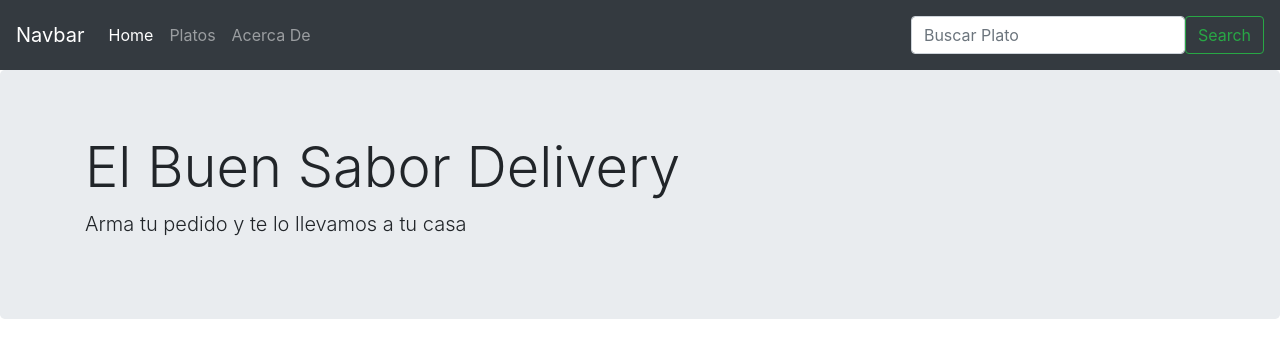
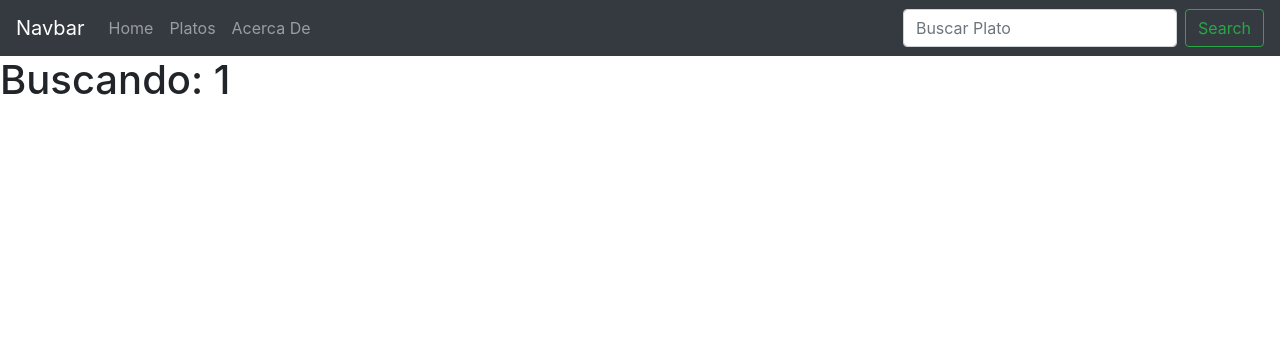
Before and after one commit to dfldiego/angular-principiante, an Angular app in the folder angular-frontend/: page /buscar/1 in a window 1280 px wide. Before the commit this address led to /home. Shown: the top 358 px of the page. Built offline with nearby package versions, Linux system fonts and the light colour scheme.

Commit message:
agregando buscador al proyecto. Commit final.

```diff
--- a/angular-frontend/src/app/app-routing.module.ts
+++ b/angular-frontend/src/app/app-routing.module.ts
@@ -4,12 +4,14 @@ import { HomeComponent } from './components/home/home.component';
 import { AboutComponent } from './components/about/about.component';
 import { PlatosComponent } from './components/platos/platos.component';
 import { DetallePlatoComponent } from './components/detalle-plato/detalle-plato.component';
+import { BuscadorComponent } from './components/buscador/buscador.component';
 
 const routes: Routes = [
   { path: 'home', component: HomeComponent },
   { path: 'about', component: AboutComponent },
   { path: 'platos', component: PlatosComponent },
   { path: 'detallePlato/:id', component: DetallePlatoComponent },
+  { path: 'buscar/:termino', component: BuscadorComponent },
   { path: '**', pathMatch: 'full', redirectTo: 'home' },   //si agrega cualquier cosa en la ruta redireccionar a "home"
 ];
 
--- a/angular-frontend/src/app/app.module.ts
+++ b/angular-frontend/src/app/app.module.ts
@@ -9,6 +9,7 @@ import { AboutComponent } from './components/about/about.component';
 import { PlatosComponent } from './components/platos/platos.component';
 import { NgbModule } from '@ng-bootstrap/ng-bootstrap';
 import { DetallePlatoComponent } from './components/detalle-plato/detalle-plato.component';
+import { BuscadorComponent } from './components/buscador/buscador.component';
 
 @NgModule({
   declarations: [
@@ -17,7 +18,8 @@ import { DetallePlatoComponent } from './components/detalle-plato/detalle-plato.
     HomeComponent,
     AboutComponent,
     PlatosComponent,
-    DetallePlatoComponent
+    DetallePlatoComponent,
+    BuscadorComponent
   ],
   imports: [
     BrowserModule,
--- /dev/null
+++ b/angular-frontend/src/app/components/buscador/buscador.component.html
@@ -0,0 +1,14 @@
+<h1>Buscando: {{termino}}
+</h1>
+<div class="card-deck">
+  <div class="card" *ngFor="let platoAux of platosBusqueda; let i = index" style="max-width: 20%; padding: 10px;">
+    <img class="card-img-top" src="assets/img/{{platoAux.imagenPath}}" alt="Card image cap" style="max-height: 150px;">
+    <div class="card-body">
+      <h5 class="card-title">{{platoAux.nombre}}</h5>
+      <p class="card-text">$ {{platoAux.precio}}</p>
+    </div>
+    <div class="card-footer" style="text-align: center;">
+      <button (click)="verPlato(platoAux.id)" class="btn btn-primary" style="width: 90%;">Detalle</button>
+    </div>
+  </div>
+</div>
--- /dev/null
+++ b/angular-frontend/src/app/components/buscador/buscador.component.ts
@@ -0,0 +1,28 @@
+import { Component, OnInit } from '@angular/core';
+import { ActivatedRoute, Router } from '@angular/router';
+import { DeliveryService } from 'src/app/services/delivery.service';
+
+@Component({
+  selector: 'app-buscador',
+  templateUrl: './buscador.component.html',
+  styleUrls: ['./buscador.component.css']
+})
+export class BuscadorComponent implements OnInit {
+  platosBusqueda: any = [];   //arreglo de los resultados del buscador
+  termino: string;  //termino de busqueda
+
+  constructor(private activatedRoute: ActivatedRoute, private servicioDelivery: DeliveryService, private router: Router) { }
+
+  //En vez de buscar por un id, busco a partir de un termino.
+  ngOnInit(): void {
+    this.activatedRoute.params.subscribe(params => {  // params -> es un termino
+      this.termino = params['termino'];
+      this.platosBusqueda = this.servicioDelivery.buscarPlatos(params['termino']);  //termino -> lo uso para buscar el plato.
+    });
+  }
+
+  public verPlato(idx: string) {
+    this.router.navigate(['/detallePlato', idx])
+  }
+
+}
--- a/angular-frontend/src/app/components/shared/navbar/navbar.component.html
+++ b/angular-frontend/src/app/components/shared/navbar/navbar.component.html
@@ -17,10 +17,10 @@
       </li>
     </ul>
     <form class="form-inline my-2 my-lg-0">
-      <input class="form-control mr-sm-
-                2" type="search" placeholder="Buscar Plato" aria-label="Buscar Plato">
-      <button class="btn btn-outline-success my-2 my-sm-
-                0" type="submit">Search</button>
+      <input class="form-control mr-sm-2" type="search" placeholder="Buscar Plato" aria-label="Buscar Plato"
+        #buscarTexto>
+      <button (click)="buscarPlatos(buscarTexto.value)" class="btn btn-outline-success my-2 my-sm-0"
+        type="submit">Search</button>
     </form>
   </div>
 </nav>
--- a/angular-frontend/src/app/components/shared/navbar/navbar.component.ts
+++ b/angular-frontend/src/app/components/shared/navbar/navbar.component.ts
@@ -1,4 +1,5 @@
 import { Component, OnInit } from '@angular/core';
+import { Router } from '@angular/router';
 
 @Component({
   selector: 'app-navbar',
@@ -7,9 +8,14 @@ import { Component, OnInit } from '@angular/core';
 })
 export class NavbarComponent implements OnInit {
 
-  constructor() { }
+  constructor(private router: Router) { }
 
   ngOnInit(): void {
   }
 
+  buscarPlatos(textoBusqueda: string) {
+    // console.log(textoBusqueda);
+    this.router.navigate(['/buscar', textoBusqueda]);
+  }
+
 }
--- a/angular-frontend/src/app/services/delivery.service.ts
+++ b/angular-frontend/src/app/services/delivery.service.ts
@@ -33,7 +33,7 @@ export class DeliveryService {
     for (let plato of this.platosFile.platos) {
       let nombre = plato.nombre.toLowerCase();
       if (nombre.indexOf(termino) >= 0) {
-        platosArr.push(plato);
+        platosArr.push(plato);      //me puede retornar un array de platos.
       }
 
     }
```
Also changed, not shown: angular-frontend/src/app/components/buscador/buscador.component.css (added), 1 other file (tests, documents, lock files or other folders).
